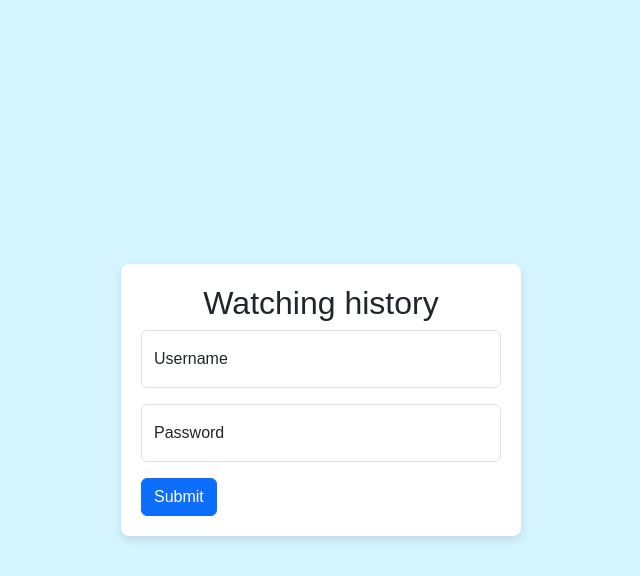
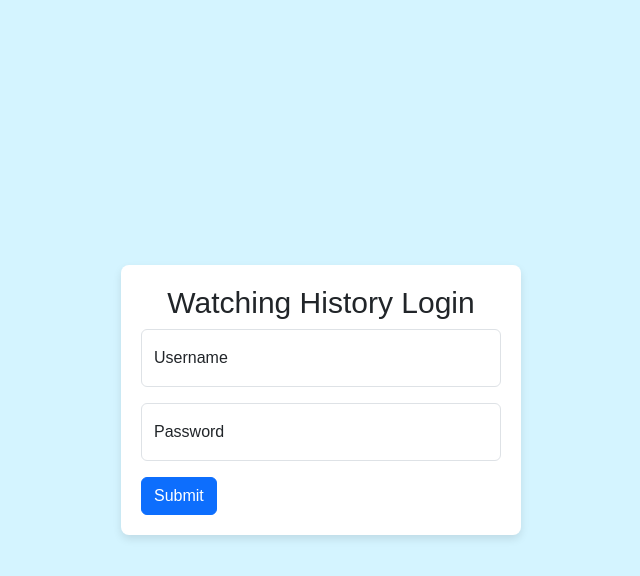
Before and after one commit to f88083/WatchingHistoryWeb, a Flask app: page /login in a window 1280 px wide. Shown: the top 576 px of the page, without its empty margins (319-959 px from the left). Run offline with Flask 3, Linux system fonts and the light colour scheme.

Commit message:
Feat: Update login page with new heading and input field styling

```diff
--- a/app/templates/login.html
+++ b/app/templates/login.html
@@ -7,15 +7,17 @@
 {% block body %}
 <div class="loginContainer">
     <div class="loginform">
-        <h2 style="text-align: center;">Watching history</h2>
+        <h1 style="text-align: center; font-size: 30px;">Watching History Login</h1>
         <form method="post">
             <!-- Placeholder for animation to work -->
             <div class="form-floating mb-3">
-                <input type="text" name="username" class="form-control" id="usernameInput" placeholder="username" required>
+                <input type="text" name="username" class="form-control" id="usernameInput" placeholder="username"
+                    required>
                 <label for="usernameInput" class="form-label">Username</label>
             </div>
             <div class="form-floating mb-3">
-                <input type="password" name="password" class="form-control" id="passwordInput" placeholder="password" required>
+                <input type="password" name="password" class="form-control" id="passwordInput" placeholder="password"
+                    required>
                 <label for="passwordInput" class="form-label">Password</label>
             </div>
 
```
